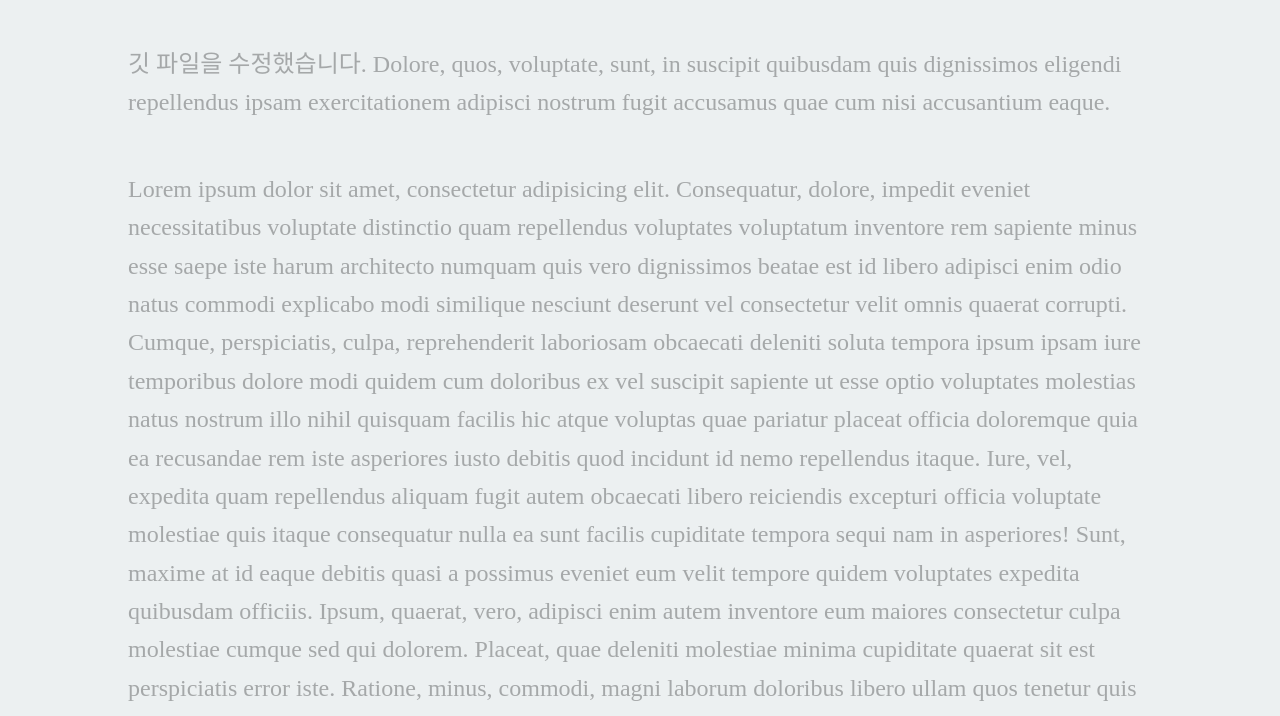
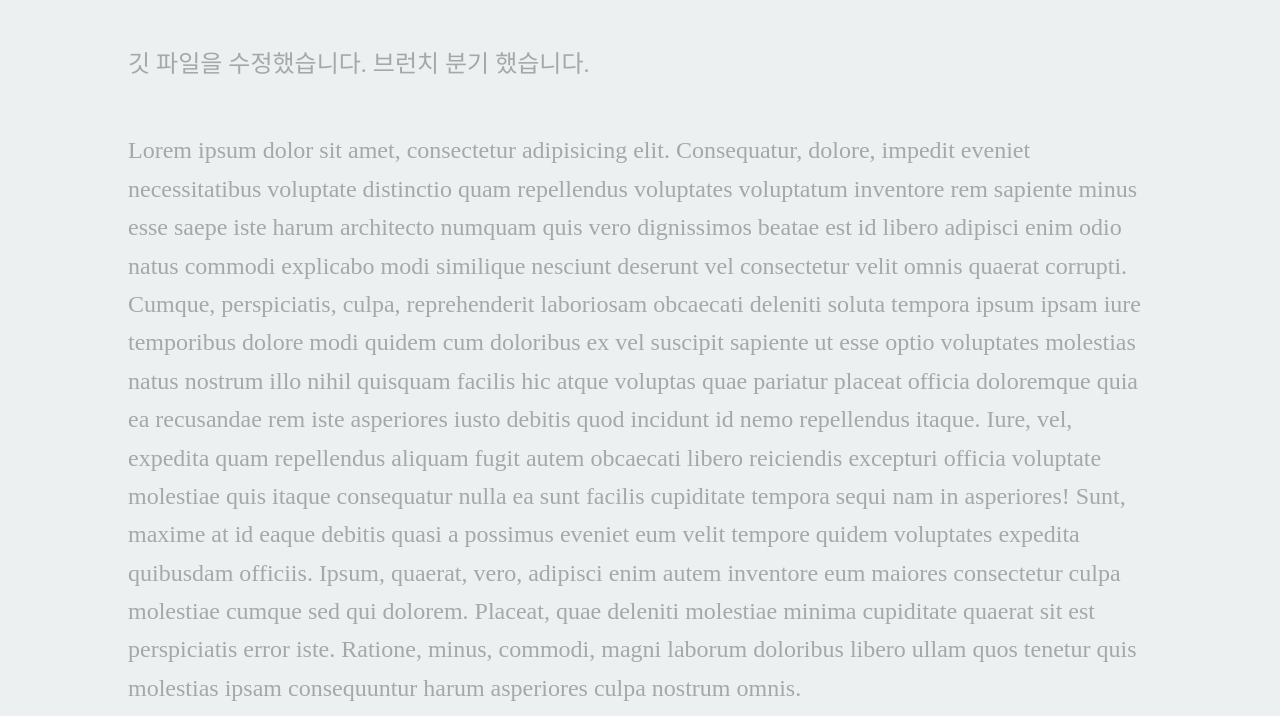
Before and after one commit to yellowk4/gitExample, a plain HTML site: page auto-hiding-navigation-master/nav-simple.html in a window 1280 px wide. Shown: the part 83-799 px from the top of the page. Drawn offline with nearby package versions, Linux system fonts and the light colour scheme; a web font is replaced by a local one.

Commit message:
브런치 분기

```diff
--- a/auto-hiding-navigation-master/nav-simple.html
+++ b/auto-hiding-navigation-master/nav-simple.html
@@ -36,7 +36,7 @@
 <main class="cd-main-content">
 	<div>
 		<p>
-			깃 파일을 수정했습니다.  Dolore, quos, voluptate, sunt, in suscipit quibusdam quis dignissimos eligendi repellendus ipsam exercitationem adipisci nostrum fugit accusamus quae cum nisi accusantium eaque.
+			깃 파일을 수정했습니다. 브런치 분기 했습니다.
 		</p>
 
 		<p>
```
